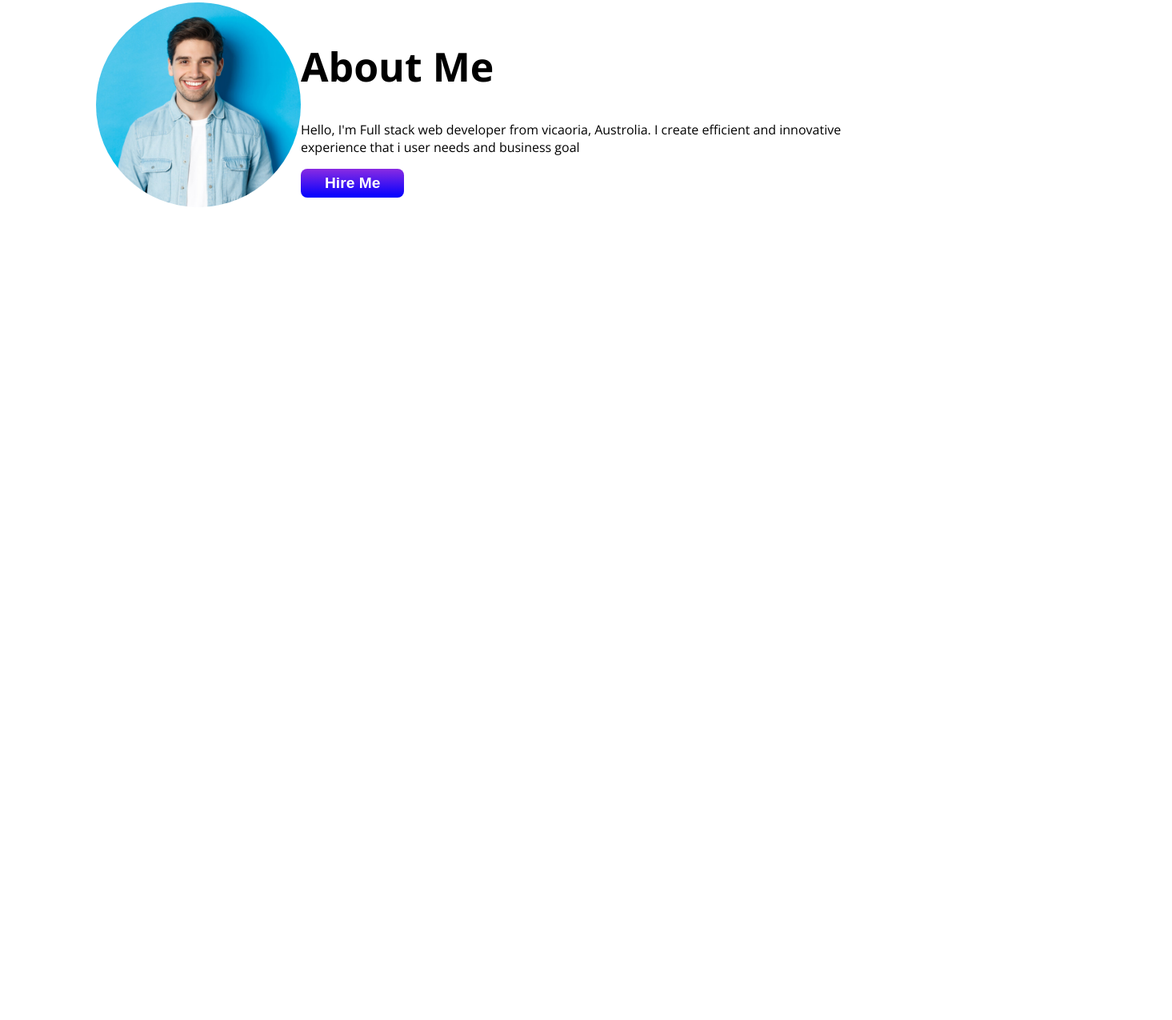
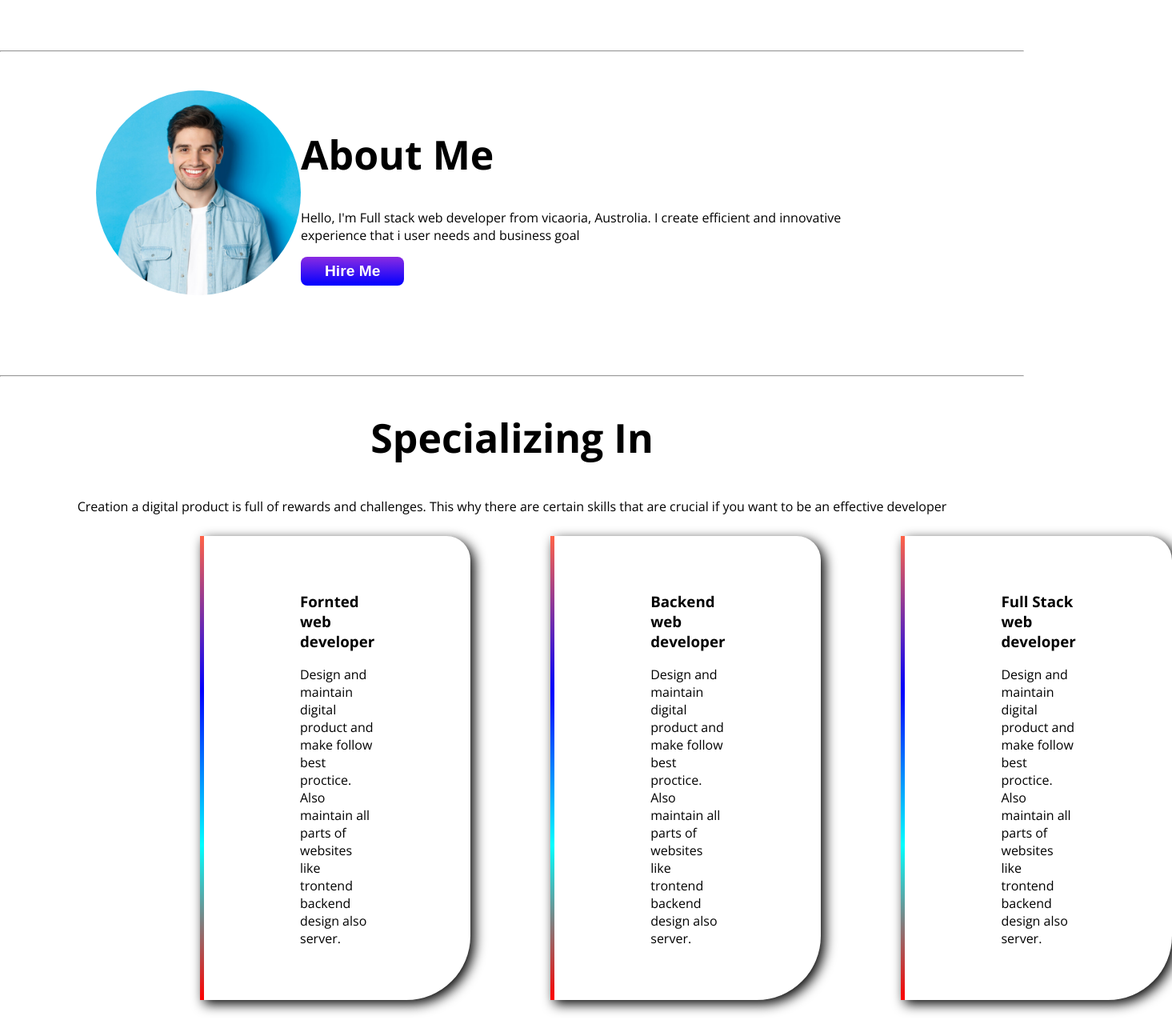
Before and after one commit to Onik-Howlader/html-css-practice-project, a plain HTML site: page index.html in a window 1280 px wide. Shown: the part 418-1693 px from the top of the page at 80% size, 1465 px wide, since content can reach past the window. Before the commit the page ends 800 px from the top, so only its background shows below. Drawn offline with nearby package versions, Linux system fonts and the light colour scheme.

Commit message:
third commit

```diff
--- a/index.html
+++ b/index.html
@@ -24,15 +24,37 @@
         </div>
             <img src="images/slide-2.png" alt="">
         </div>
+        <hr>
 </header>
 <!-- start main section -->
-<main class="all-section">
+<main>
+<div  class="all-section">
     <img class="image" src="images/hero-person.jpg" alt="">
     <div>
         <h1>About Me</h1>
         <p class="desp">Hello, I'm Full stack web developer from vicaoria, Austrolia. I create efficient and innovative experience that i user needs and business goal</p>
         <button class="button">Hire Me</button>
     </div>
+</div>
+<hr>
+    <section>
+        <h1 style="text-align: center;">Specializing In</h1>
+        <p style="text-align: center;">Creation a digital product is full of rewards and challenges. This why there are certain skills that are crucial if you want to be an effective developer</p>
+       <div class="parent-div">
+        <div class="child-div">
+            <h3>Fornted web developer</h3>
+            <p>Design and maintain digital product and make follow best proctice. Also maintain all parts of websites like trontend backend design also server.</p>
+        </div>
+        <div class="child-div">
+            <h3>Backend web developer</h3>
+            <p>Design and maintain digital product and make follow best proctice. Also maintain all parts of websites like trontend backend design also server.</p>
+        </div>
+        <div class="child-div">
+            <h3>Full Stack web developer</h3>
+            <p>Design and maintain digital product and make follow best proctice. Also maintain all parts of websites like trontend backend design also server.</p>
+        </div>
+       </div>
+    </section>
 </main>
 <footer>
 
--- a/style.css
+++ b/style.css
@@ -12,6 +12,7 @@ body{
     justify-content: space-around;
     align-items: center;
     padding-top: 40px;
+    margin-bottom: 100px;
     }
 h1{
     font-size: 50px;
@@ -49,3 +50,20 @@ img{
 margin-left: 120px;
 width: 20%;
 }
+
+/* section styles */
+
+.parent-div{
+    display: flex;
+    margin: 0px 200px;
+}
+.child-div{
+    margin: 10px 50px;
+    margin-bottom: 25px;
+    padding: 50px 120px;
+    border-radius: 0 30px 80px 0px;
+    box-shadow: 5px 5px 15px;
+    border-left: 5px solid;
+    border-image: linear-gradient(tomato,blue, cyan, red) 0 100%;
+
+}
```
